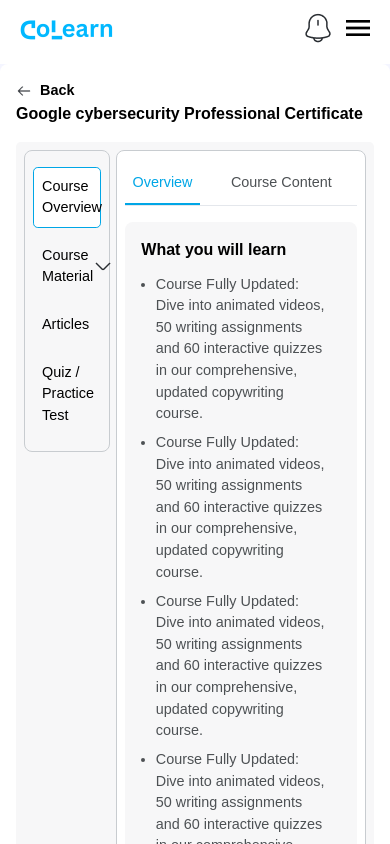
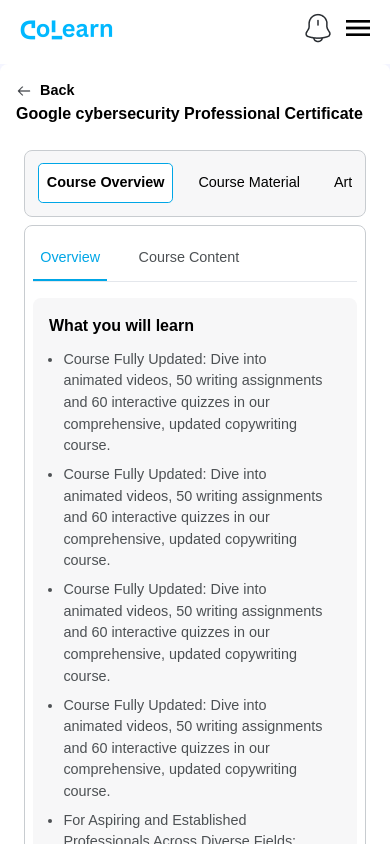
Before and after one commit to TemidayoVictor/colearn, a Next.js app: page /students/view-course in a window 390 px wide. Shown: the top 844 px of the page. Built offline with nearby package versions, Linux system fonts and the light colour scheme.

Commit message:
student course page

```diff
--- a/app/components/Students/StudentViewCourseBody.tsx
+++ b/app/components/Students/StudentViewCourseBody.tsx
@@ -6,6 +6,7 @@
 import StudentViewCourseArticle from "./StudentViewCourseArticle";
 import StudentViewCourseTest from "./StudentViewCourseTest";
 import StudentViewCourseMenu from "./StudentViewCourseMenu";
+import StudentViewCourseMaterial from "./StudentViewCourseMaterial";
 
 const StudentViewCourseBody = () => {
     const [selectedTab, setSelectedTab] = useState<string>('overview');
@@ -45,6 +46,11 @@
                         }
 
                         {
+                            selectedTab == "material" &&
+                            <StudentViewCourseMaterial />
+                        }
+
+                        {
                             selectedTab == "articles" &&
                             <div>
                                 <StudentViewCourseArticle />
--- /dev/null
+++ b/app/components/Students/StudentViewCourseMaterial.tsx
@@ -0,0 +1,31 @@
+import React from "react";
+import Image from "next/image";
+import Link from "next/link";
+
+const StudentViewCourseMaterial = () => {
+    return (
+        <div>
+            {
+                [1,2,3].map((items, index ) => (
+                    <div className="student-course-material" key={index}>
+                        <div className="left-3">
+                            <p className="font-bold">Introduction to IT</p>
+                        </div>
+                        <div className="right-3">
+                            <Image
+                                aria-hidden
+                                src="/assets/images/arrow-down-2.png"
+                                alt="Colearn Logo"
+                                width={20}
+                                height={20}
+                                className="object-contain"
+                            />
+                        </div>
+                    </div>
+                ))
+            }
+        </div>
+    )
+}
+
+export default StudentViewCourseMaterial
--- a/app/components/Students/StudentViewCourseMenu.tsx
+++ b/app/components/Students/StudentViewCourseMenu.tsx
@@ -1,4 +1,5 @@
-import React from "react";
+'use client';
+import React, {useState} from "react";
 import Image from "next/image";
 
 type StudentViewCourseMenuProps = {
@@ -7,13 +8,32 @@
 }
 
 const StudentViewCourseMenu = ({selectedTab, changeTab}: StudentViewCourseMenuProps) => {
+        const [openMaterial, setOpenMaterial] = useState<boolean>(false);
+
+        const toggleModules = () => {
+            setOpenMaterial(prev => !prev);
+            changeTab('material')
+
+        }
     return (
-        <div>
+        <div className="student-view-course-menu">
             <div className={`left-content ${selectedTab == "overview" ? 'active' : ''}`} onClick={() => changeTab('overview')}>
                 <p className="text-[.9rem]">Course Overview</p>
             </div>
-            <div className="left-content flex items-center justify-between">
+            <div className={`left-content ${selectedTab == "material" ? 'active' : ''}`} onClick={() => toggleModules()}>
+                <div className="flex items-center justify-between gap-2">
                     <p className="text-[.9rem]">Course Material</p>
+                    {/* {
+                        openMaterial ? (
+                            <Image
+                                aria-hidden
+                                src="/assets/images/arrow-up.png"
+                                alt="Colearn Logo"
+                                width={20}
+                                height={20}
+                                className="object-contain"
+                            />
+                        ) : (
                             <Image
                                 aria-hidden
                                 src="/assets/images/arrow-down-2.png"
@@ -22,6 +42,22 @@
                                 height={20}
                                 className="object-contain"
                             />
+                        )
+                    } */}
+                </div>
+                {/* {
+                    openMaterial &&
+
+                    <div className="module-cont">
+                        {
+                            [1,2,3].map((item, index) => (
+                                <div className="module" key={index}>
+                                    <p>Module {index + 1}</p>
+                                </div>
+                            ))
+                        }
+                    </div>
+                } */}
             </div>
             <div className={`left-content ${selectedTab == "articles" ? 'active' : ''}`} onClick={() => changeTab('articles')}>
                 <p className="text-[.9rem]">Articles</p>
--- a/app/components/Students/StudentViewCourseTestView.tsx
+++ b/app/components/Students/StudentViewCourseTestView.tsx
@@ -39,8 +39,8 @@
 
                 <section>
                     <p className="title-3">Practice Questions &  Answers</p>
-                    <div className="res-flex gap-2">
-                        <Link href='/students/view-course' className="mt-3 bt-btn btn btn-primary-fill ">
+                    <div className="res-flex gap-2 mt-3">
+                        <Link href='/students/view-course' className="bt-btn btn btn-primary-fill ">
                             <span>
                                 <Image
                                     aria-hidden
@@ -54,7 +54,7 @@
                             <span>Download Practice Question</span>
                         </Link>
 
-                        <Link href='/' className="mt-3 bt-btn btn normal">
+                        <Link href='/' className="bt-btn btn normal">
                             <span>
                                 <Image
                                     aria-hidden
--- a/app/globals.css
+++ b/app/globals.css
@@ -582,6 +582,10 @@
   gap: .3em;
 }
 
+ol li {
+  font-size: .9rem;
+}
+
 /* Styles */
 
 /* Navigation */
@@ -2587,6 +2591,7 @@
   padding: .5em;
   border-radius: .5em;
   width: 25%;
+  transition: all 0.3s ease;
 }
 
 .student-view-course-body .left .left-content {
@@ -2600,6 +2605,10 @@
   border: 1px solid var(--color-primary-normal);
   border-radius: .3em;
   cursor: pointer;
+}
+
+.student-view-course-body .left .left-content.active {
+  font-weight: bold;
 }
 
 .student-view-course-body .right {
@@ -2621,6 +2630,42 @@
 
 .resource p.title-3 {
   font-size: 1.1rem;
+}
+
+.module {
+  font-size: .9rem;
+  margin-block: .5em;
+  background-color: var(--color-primary-light);
+  border: 1px solid var(--color-primary-normal);
+  border-left: 3px solid var(--color-primary-normal);
+  padding: .5em 1em;
+  border-top-right-radius: .3em;
+  border-bottom-right-radius: .3em;
+}
+
+.student-view-course-body .left .left-content.active .module {
+  font-weight: normal;
+}
+
+.student-course-material {
+  display: flex;
+  align-items: center;
+  justify-content: space-between;
+  border: var(--border-grey);
+  padding: .5em;
+  border-radius: .5em;
+  margin-block: .5em;
+}
+
+.student-course-material .left-3 {
+  width: 90%;
+}
+
+.student-course-material .right-3 {
+  width: 10%;
+  display: flex;
+  align-items: end;
+  justify-content: end;
 }
 
 /* Footer */
@@ -3552,7 +3597,7 @@
     align-items: start;
   }
 
-  .student-course-page-box .top .left {
+  .student-course-page-box .top .left,   .student-view-course-body .right {
     width: 100%;
   }
 
@@ -3566,6 +3611,31 @@
 
   .student-course-page-box .middle .right p {
     font-size: .9rem;
+  }
+
+  .student-view-course-body {
+    flex-direction: column;
+    gap: .5em;
+    background-color: var(--white);
+  }
+
+  .student-view-course-body .left {
+    width: 100%;
+    background-color: var(--grey);
+    padding: .3em .8em;
+  }
+
+  .student-view-course-body .left .student-view-course-menu {
+    display: flex;
+    overflow-x: auto;
+    gap: 1em;
+    scroll-snap-type: x mandatory;
+  }
+
+  .student-view-course-body .left .student-view-course-menu div{
+    flex: 0 0 auto;
+    max-width: max-content;
+    scroll-snap-align: start;
   }
 
   .footer-2, .footer-right {
```
Also changed, not shown: public/assets/images/reading.png (added), public/assets/images/video.png (added). Lines whose indentation alone changed are shown as unchanged.
